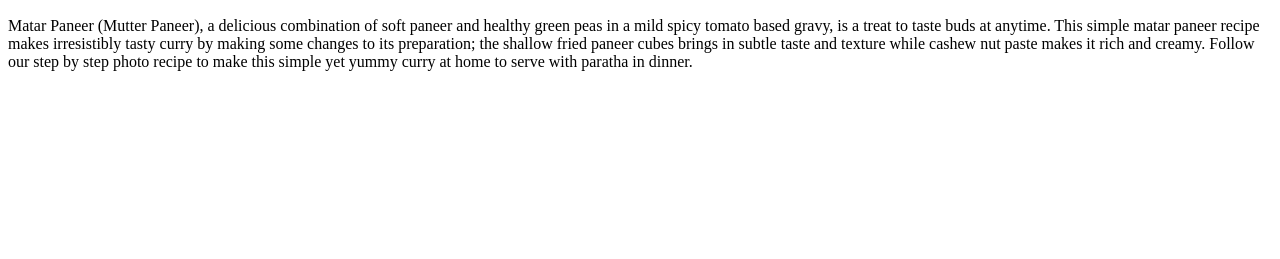
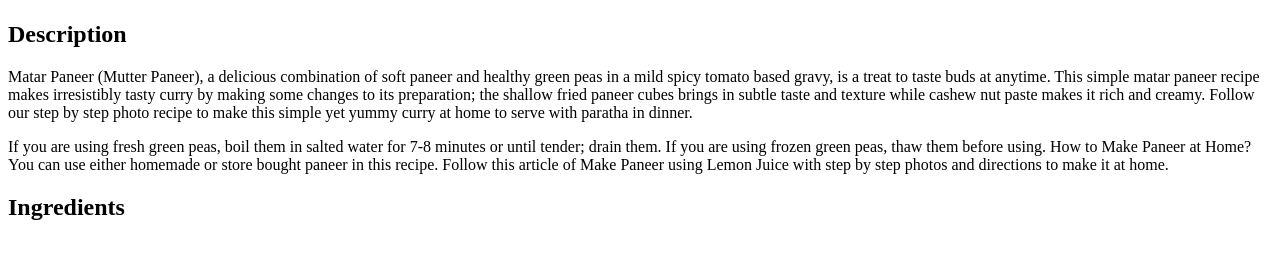
Before and after one commit to KapilBhtt/odin-recipes, a plain HTML site: page recipes/matar-paneer.html in a window 1280 px wide. Shown: the part 417-676 px from the top of the page. Drawn offline with Linux system fonts and the light colour scheme.

Commit message:
Add Paragraph and Headings to Matar Paneer Pages
because I forgot it earlier- added H2s --Description and ingredients along with another paragraph.

```diff
--- a/recipes/matar-paneer.html
+++ b/recipes/matar-paneer.html
@@ -12,6 +12,7 @@
       src="https://cdn3.foodviva.com/static-content/food-images/punjabi-recipes/matar-paneer-recipe/matar-paneer-recipe.jpg"
       alt="matar-paneer in a bowl"
     />
+    <h2>Description</h2>
     <p>
       Matar Paneer (Mutter Paneer), a delicious combination of soft paneer and
       healthy green peas in a mild spicy tomato based gravy, is a treat to taste
@@ -21,5 +22,14 @@
       rich and creamy. Follow our step by step photo recipe to make this simple
       yet yummy curry at home to serve with paratha in dinner.
     </p>
+    <p>
+      If you are using fresh green peas, boil them in salted water for 7-8
+      minutes or until tender; drain them. If you are using frozen green peas,
+      thaw them before using. How to Make Paneer at Home? You can use either
+      homemade or store bought paneer in this recipe. Follow this article of
+      Make Paneer using Lemon Juice with step by step photos and directions to
+      make it at home.
+    </p>
+        <h2>Ingredients</h2>
   </body>
 </html>
```
